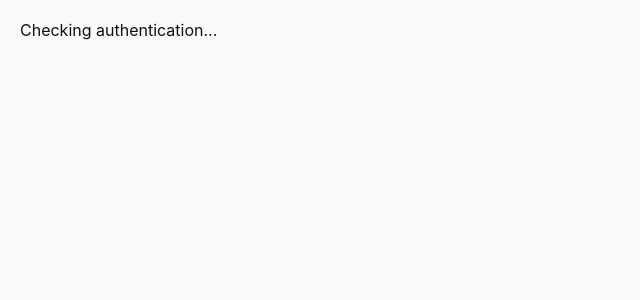
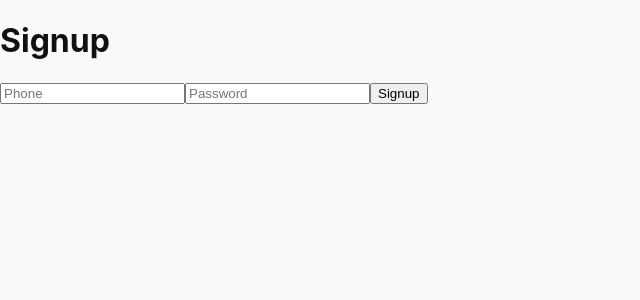
Before and after one commit to kopachalmtd/djmoviesKE, a Next.js app: page /auth/signup in a window 1280 px wide. Shown: the top 300 px of the page, without its empty margins (0-640 px from the left). Built offline with nearby package versions, Linux system fonts and the light colour scheme.

Commit message:
Update signup.js

```diff
--- a/pages/auth/signup.js
+++ b/pages/auth/signup.js
@@ -1,46 +1,40 @@
-// pages/watch/[id].js
-import { useEffect, useState } from "react";
+import { useState, useEffect } from "react";
 import { useRouter } from "next/router";
-import Nav from "../../components/Nav";
 
-export default function WatchPage() {
+export default function SignupPage() {
   const router = useRouter();
-  const { id } = router.query;
-  const [ok, setOk] = useState(null);
-  const [stream, setStream] = useState("");
+  const [phone, setPhone] = useState("");
+  const [password, setPassword] = useState("");
 
   useEffect(() => {
-    async function check() {
-      const token = localStorage.getItem("token");
-      if (!token) return setOk(false);
-      const res = await fetch("/api/auth/me", { method: "POST", headers: { "content-type": "application/json" }, body: JSON.stringify({ token }) });
-      if (!res.ok) { setOk(false); return; }
-      setOk(true);
+    const token = localStorage.getItem("token");
+    if (token) {
+      // If already logged in, redirect to movies
+      router.replace("/movies");
     }
-    if (id) check();
-  }, [id]);
+  }, [router]);
 
-  useEffect(() => {
-    async function getLink() {
-      if (!id) return;
-      const r = await fetch(`/api/movies/getLink?id=${id}`);
-      const j = await r.json();
-      if (j.url) setStream(j.url);
+  const handleSignup = async () => {
+    const res = await fetch("/api/auth/signup", {
+      method: "POST",
+      body: JSON.stringify({ phone, password }),
+      headers: { "Content-Type": "application/json" },
+    });
+    const data = await res.json();
+    if (data.token) {
+      localStorage.setItem("token", data.token);
+      router.push("/movies"); // redirect after signup
+    } else {
+      alert("Signup failed");
     }
-    if (id) getLink();
-  }, [id]);
-
-  if (ok === null) return <div style={{ padding: 20 }}>Checking authentication...</div>;
-  if (ok === false) return <div style={{ padding: 20 }}>You must <a href="/auth/login">login</a> to watch this movie.</div>;
-  if (!stream) return <div style={{ padding: 20 }}>Loading stream...</div>;
+  };
 
   return (
     <div>
-      <Nav />
-      <div style={{ padding: 20 }}>
-        <h1>Watching {id}</h1>
-        <video controls style={{ width: "100%", maxHeight: "70vh" }} src={stream} />
-      </div>
+      <h1>Signup</h1>
+      <input placeholder="Phone" value={phone} onChange={e => setPhone(e.target.value)} />
+      <input placeholder="Password" value={password} onChange={e => setPassword(e.target.value)} type="password" />
+      <button onClick={handleSignup}>Signup</button>
     </div>
   );
 }
```
